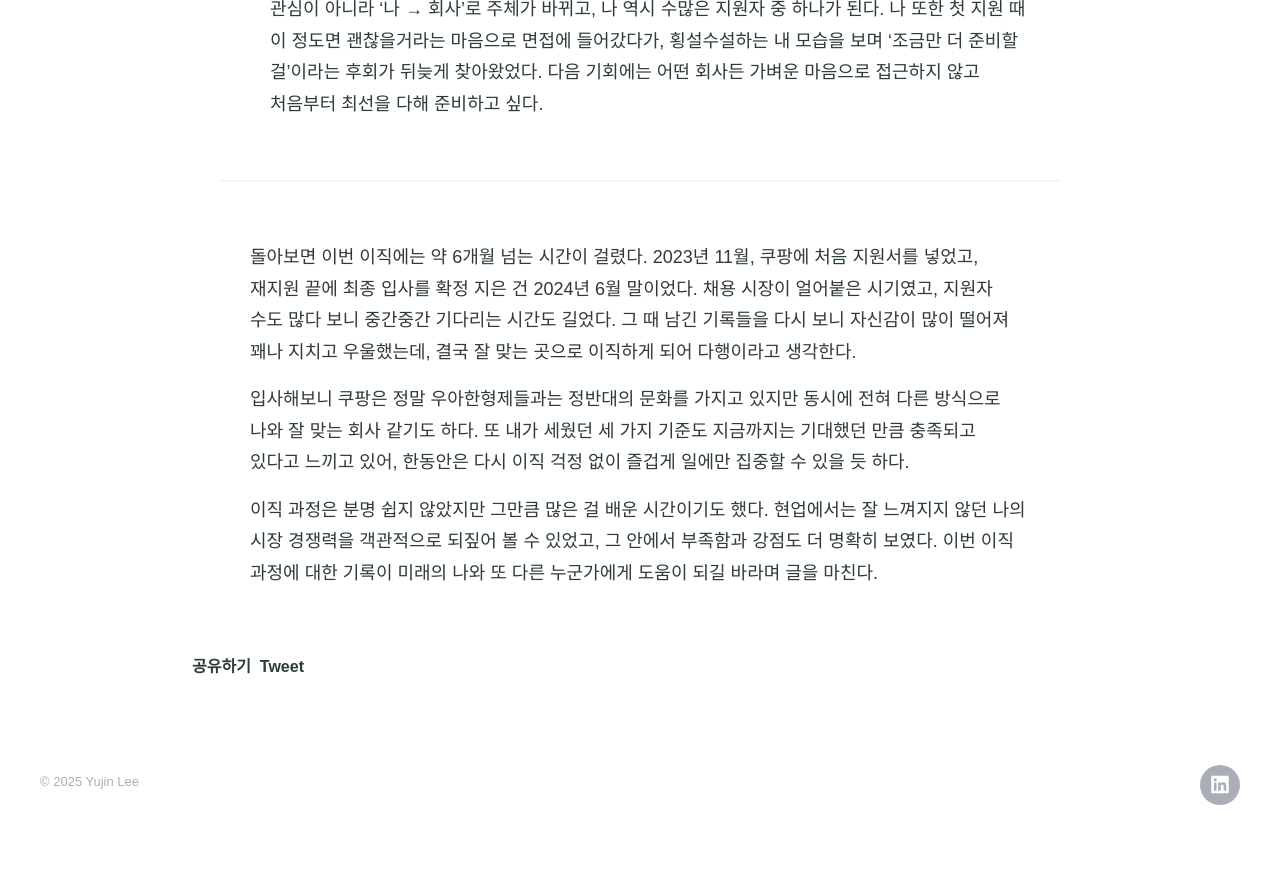
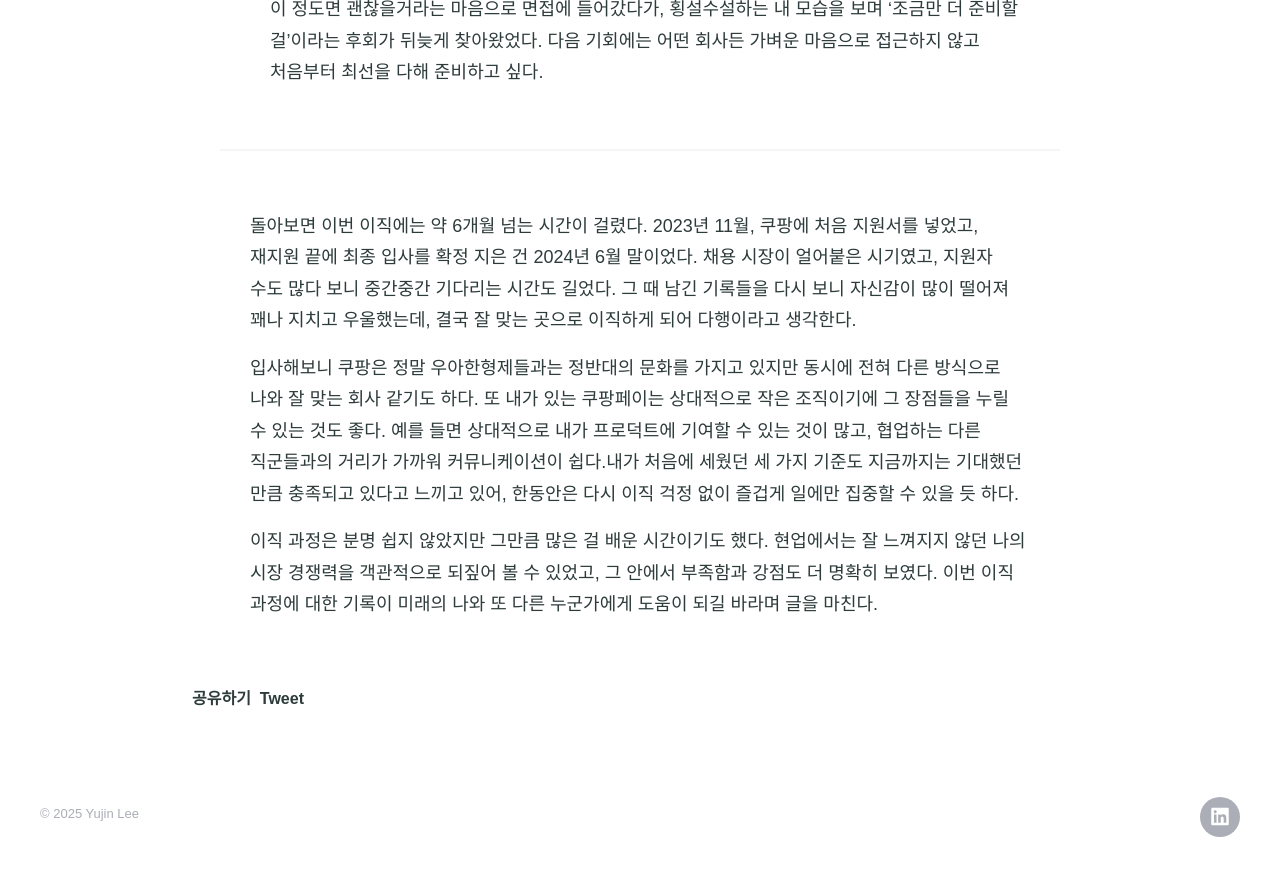
Before and after one commit to yujiinlee/yujiinlee.github.io, a Jekyll site: the page built from _posts/ths/2025-04-28-250428.md, in a window 1280 px wide and 900 px high, scrolled down 5433 px. Shown: the top 876 px of the window. Built offline with Jekyll 4.4.1, drawn with Linux system fonts in a browser that asks for light colours; nearby versions of some CDN libraries; some web fonts are replaced; comment, search, counter and statistics services are not loaded; some of the changed text lies outside the part shown.

Commit message:
edit article

```diff
--- a/_posts/ths/2025-04-28-250428.md
+++ b/_posts/ths/2025-04-28-250428.md
@@ -62,7 +62,7 @@
 
 ### 두 번째 지원
 
-약 4개월 뒤, 쿠팡에서 기존과는 다른 포지션 채용 공고가 새로 올라온 것을 보고 다시 한번 도전하기로 했다.
+약 4개월 뒤, 이번에는 쿠팡페이쪽에 채용 공고가 새로 올라온 것을 보고 다시 한번 도전하기로 했다.
 
 이번에는 면접과 과제 모두 더욱 꼼꼼하게 준비했다. 내 프로젝트인데도 스스로 설명할 수 없었던 부분이 무엇인지를 복기하며, 프로젝트의 시작부터 끝까지 하나하나 결정의 이유들을 다시 적어보았다. 또 탑다운으로 내려온 프로젝트를 어떻게 합리적으로 풀어낼지, 여러 솔루션 중 특정 디자인을 선택한 이유는 무엇인지 등을 문서로 정리하며 예상 질문에 대비했다. 과제 역시 지난번 피드백을 떠올리며 신경 써서 준비했지만, 아쉽게도 같은 부분에 대해 비슷한 피드백을 또 받았다. 다만 이번에는 “다시 진행한다면 이렇게 개선하겠다”는 식으로 추가적인 의견을 전달할 수 있었다.
 
@@ -94,6 +94,6 @@
 
 돌아보면 이번 이직에는 약 6개월 넘는 시간이 걸렸다. 2023년 11월, 쿠팡에 처음 지원서를 넣었고, 재지원 끝에 최종 입사를 확정 지은 건 2024년 6월 말이었다. 채용 시장이 얼어붙은 시기였고, 지원자 수도 많다 보니 중간중간 기다리는 시간도 길었다. 그 때 남긴 기록들을 다시 보니 자신감이 많이 떨어져 꽤나 지치고 우울했는데, 결국 잘 맞는 곳으로 이직하게 되어 다행이라고 생각한다.
 
-입사해보니 쿠팡은 정말 우아한형제들과는 정반대의 문화를 가지고 있지만 동시에 전혀 다른 방식으로 나와 잘 맞는 회사 같기도 하다. 또 내가 세웠던 세 가지 기준도 지금까지는 기대했던 만큼 충족되고 있다고 느끼고 있어, 한동안은 다시 이직 걱정 없이 즐겁게 일에만 집중할 수 있을 듯 하다.
+입사해보니 쿠팡은 정말 우아한형제들과는 정반대의 문화를 가지고 있지만 동시에 전혀 다른 방식으로 나와 잘 맞는 회사 같기도 하다. 또 내가 있는 쿠팡페이는 상대적으로 작은 조직이기에 그 장점들을 누릴 수 있는 것도 좋다. 예를 들면 상대적으로 내가 프로덕트에 기여할 수 있는 것이 많고, 협업하는 다른 직군들과의 거리가 가까워 커뮤니케이션이 쉽다.내가 처음에 세웠던 세 가지 기준도 지금까지는 기대했던 만큼 충족되고 있다고 느끼고 있어, 한동안은 다시 이직 걱정 없이 즐겁게 일에만 집중할 수 있을 듯 하다.
 
 이직 과정은 분명 쉽지 않았지만 그만큼 많은 걸 배운 시간이기도 했다. 현업에서는 잘 느껴지지 않던 나의 시장 경쟁력을 객관적으로 되짚어 볼 수 있었고, 그 안에서 부족함과 강점도 더 명확히 보였다. 이번 이직 과정에 대한 기록이 미래의 나와 또 다른 누군가에게 도움이 되길 바라며 글을 마친다.
```
Also changed, not shown: other parts of _posts/ths/2025-04-28-250428.md (+1 -1 lines).
